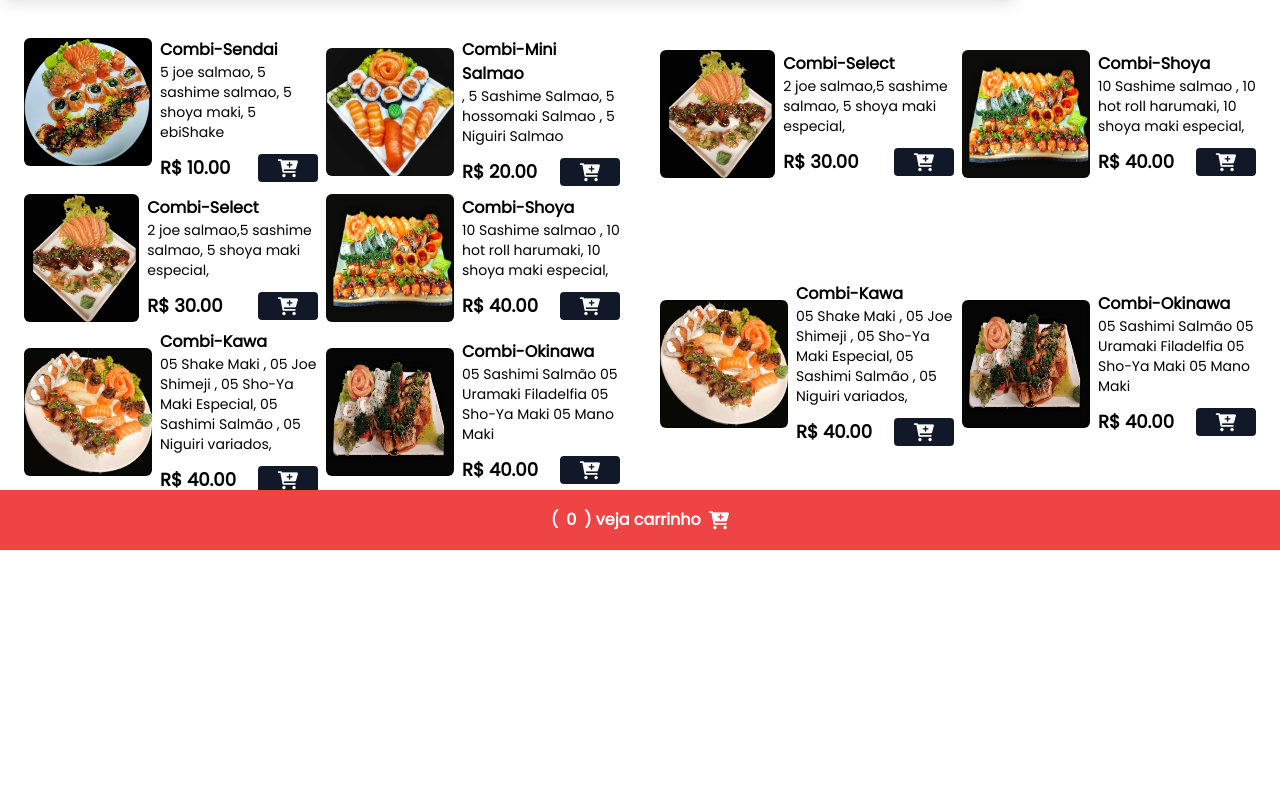
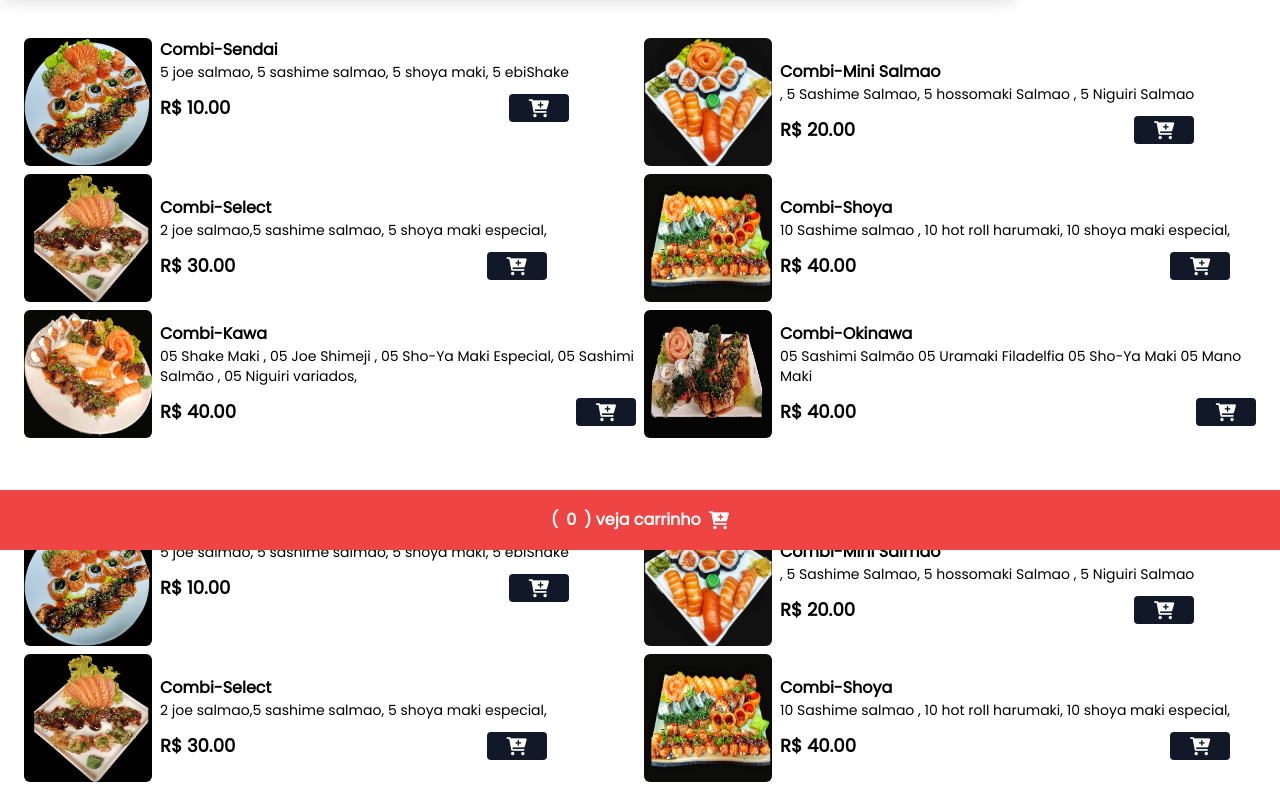
Before and after one commit to Edenilton2023/menuDigitalAmburg, a website: page index.html in a window 1280 px wide. Shown: the part 250-1037 px from the top of the page. Before the commit the page ends 872 px from the top, so only its background shows below. Drawn offline with Linux system fonts and the light colour scheme.

Commit message:
Update index.html

```diff
--- a/index.html
+++ b/index.html
@@ -18,9 +18,9 @@
     />
       <!-- meta tag og -->
     <meta property="og:type" content="website"/>
-    <meta property="og:title" content="Sho-ya - SushiBar Posto Shell elect Itaigara "/>
+    <meta property="og:title" content="Sho-ya - Sushi Bar Posto Shell select Itaigara "/>
     <meta property="og:image" content="https://edenilton2023.github.io/shoya/assets/logo.png"/>
-    <meta property="og:description" content="Sabor autêntico do Japão no coração do Itaigara. Este cardápio digital é uma versão recreativa e não representa o site oficial do empresa. "/>
+    <meta property="og:description" content="Sabor autêntico do Japão no coração do Itaigara.(obs... Este cardápio digital é uma versão recreativa e não representa o site oficial do empresa). "/>
     <meta property="og:description" content="Sabor autêntico do Japão no coração do Itaigara."/>
     <link rel="stylesheet" href="./styles/output.css" />
     <title>shoya</title>
@@ -76,7 +76,7 @@
     <!-- inicio menu -->
     <div id="menu">
       <main
-        class=" grid grid-cols-1 md:grid-cols-2 gap-4 mx-auto max-w-7xl px-3 mb-16"
+        class=" grid grid-cols-1 md:grid-cols-3 gap-4 mx-auto max-w-full px-3 mb-16"
       >
 
 <section id="section1" class= "hscreen content-section  grid grid-cols-1 md:grid-cols-2  gap-2 mx-auto max-w-7xl px-3 mb-16 mt-72">
```
